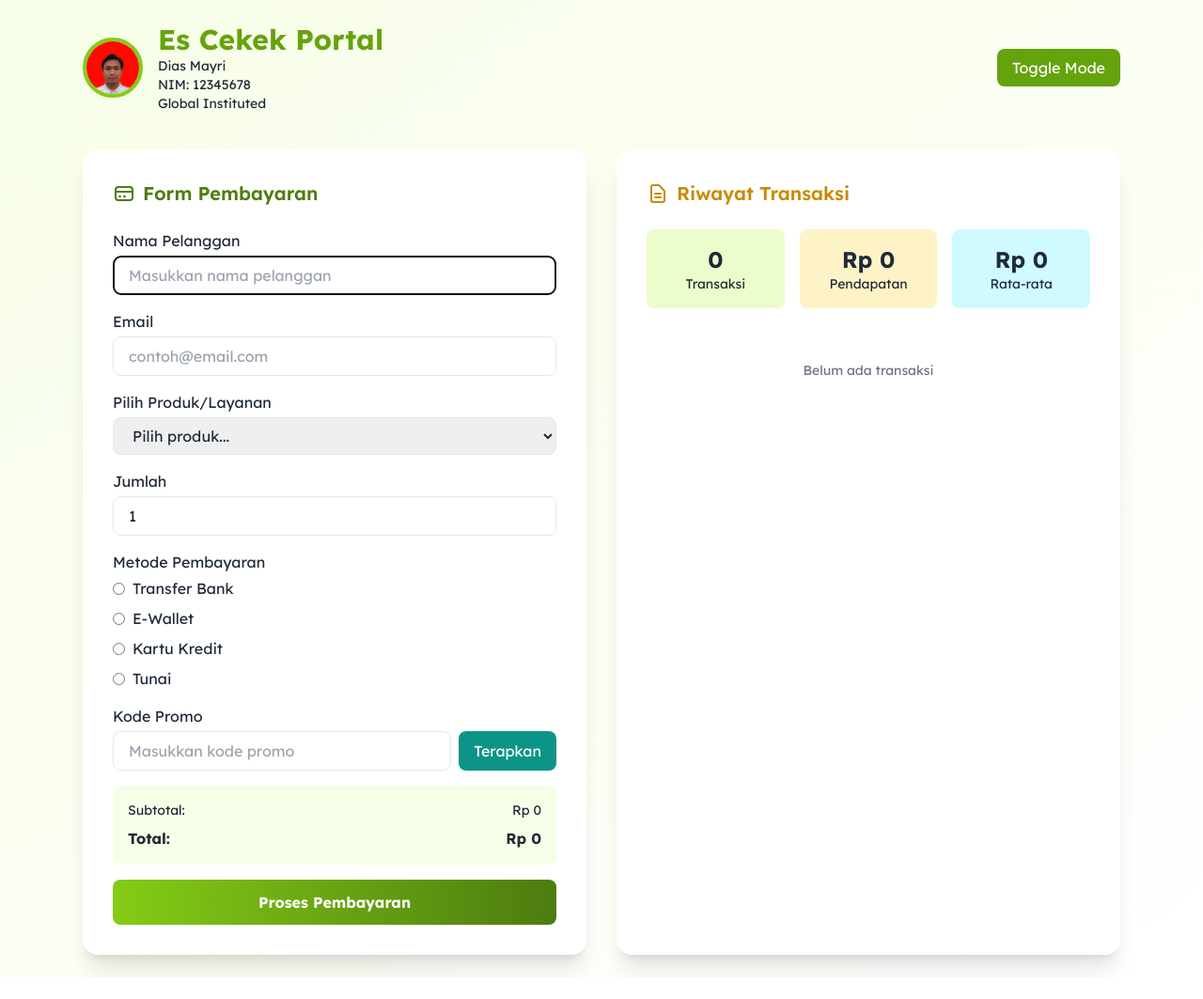
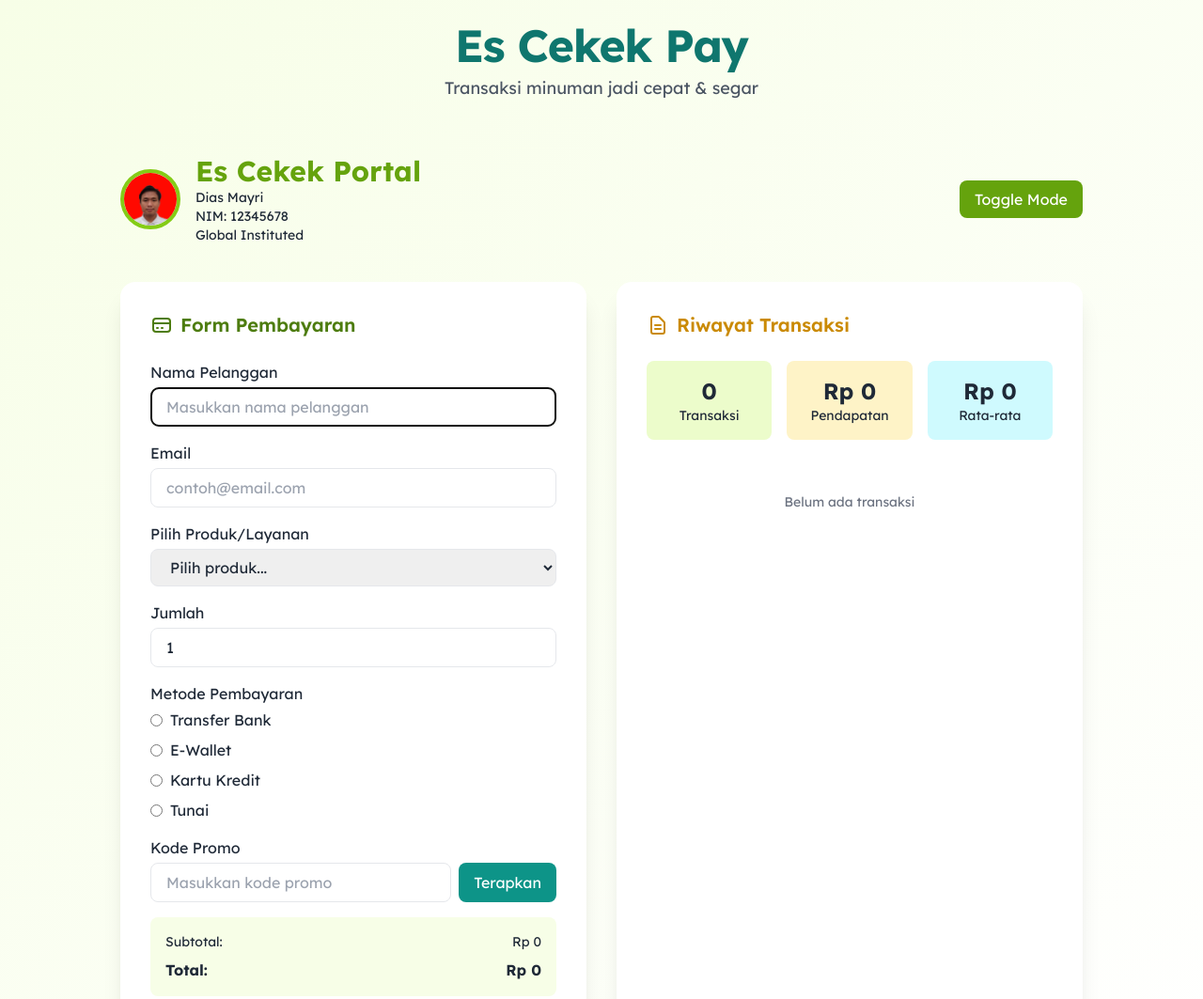
Before and after one commit to Diasmyri/UAS_WEB_SPA_1124160056, a plain HTML site: page index.html in a window 1280 px wide. Shown: the top 1063 px of the page at 94% size. Before the commit the page ends 1040 px from the top, so only its background shows below. Drawn offline with nearby package versions, Linux system fonts and the light colour scheme.

Commit message:
merapihkan css

```diff
--- a/index.html
+++ b/index.html
@@ -21,11 +21,18 @@
 
   <div class="max-w-6xl mx-auto p-6">
     <!-- Header -->
+       <div class="max-w-6xl mx-auto px-6 sm:px-10">
+    <div class="text-center mb-14">
+      <h1 class="text-5xl font-extrabold text-teal-700 dark:text-teal-300 tracking-tight mb-2">Es Cekek Pay</h1>
+      <p class="text-gray-600 dark:text-gray-300 text-lg">Transaksi minuman jadi cepat & segar</p>
+    </div>
+
     <div class="flex justify-between items-center mb-10">
       <div class="flex items-center gap-4">
         <div class="w-16 h-16 rounded-full overflow-hidden border-4 border-lime-500">
           <img src="assets/dias ganteng.jpg" alt="Foto Dias" class="object-cover object-top w-full h-full">
         </div>
+
         <div>
           <h1 class="text-3xl font-bold text-lime-600 dark:text-lime-300">Es Cekek Portal</h1>
           <p class="text-sm leading-5">Dias Mayri<br>NIM: 12345678<br>Global Instituted</p>
```
